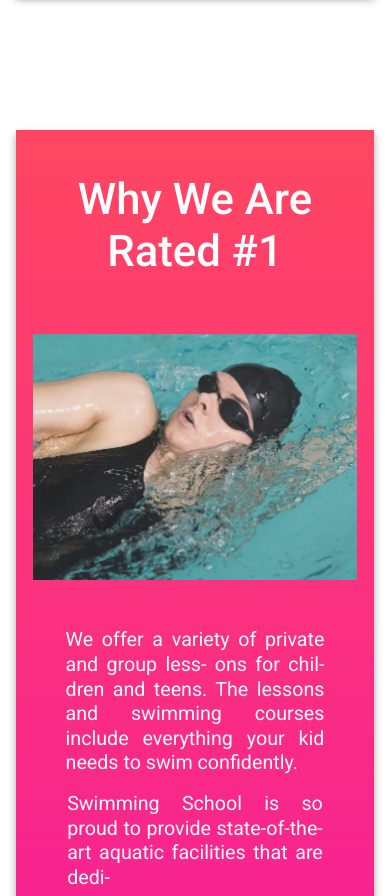
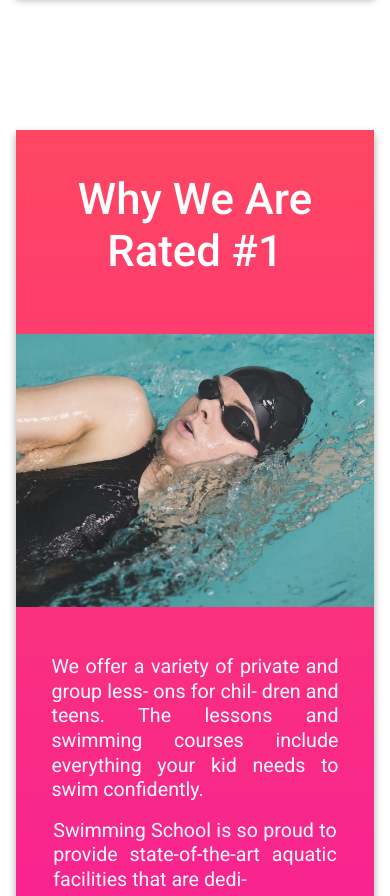
Before and after one commit to amanchauhan4144/bootstrapFirstAssignment, a plain HTML site: page index.html in a window 390 px wide. Shown: the part 3320-4216 px from the top of the page. Drawn offline with nearby package versions, Linux system fonts and the light colour scheme.

Commit message:
Update mediaMobile.css

```diff
--- a/assets/css/mediaMobile.css
+++ b/assets/css/mediaMobile.css
@@ -45,7 +45,8 @@
     .topContainer {
         margin-top: 7%;
     }
-
+    .swimRank {
+    width: 100% !important;}
     .modalOpener {
         top: 54%;
         left: 28%;
```
